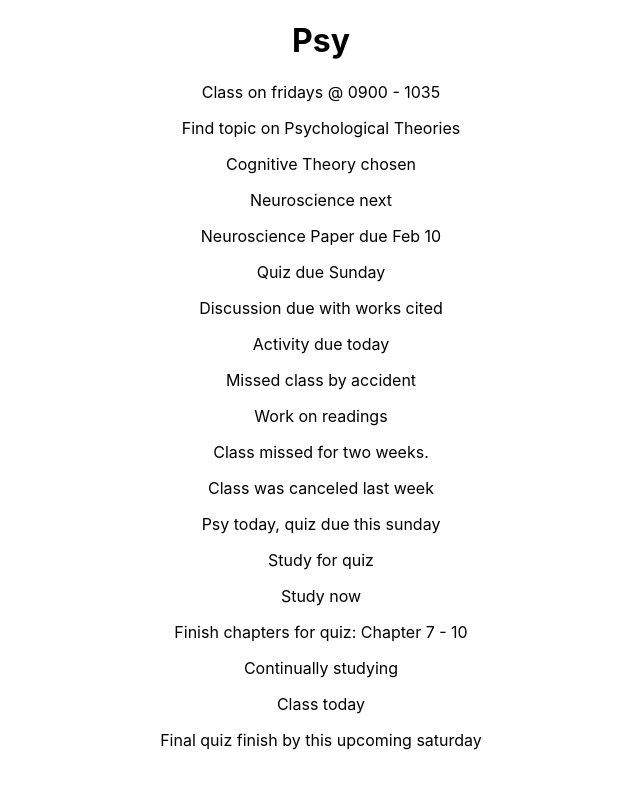
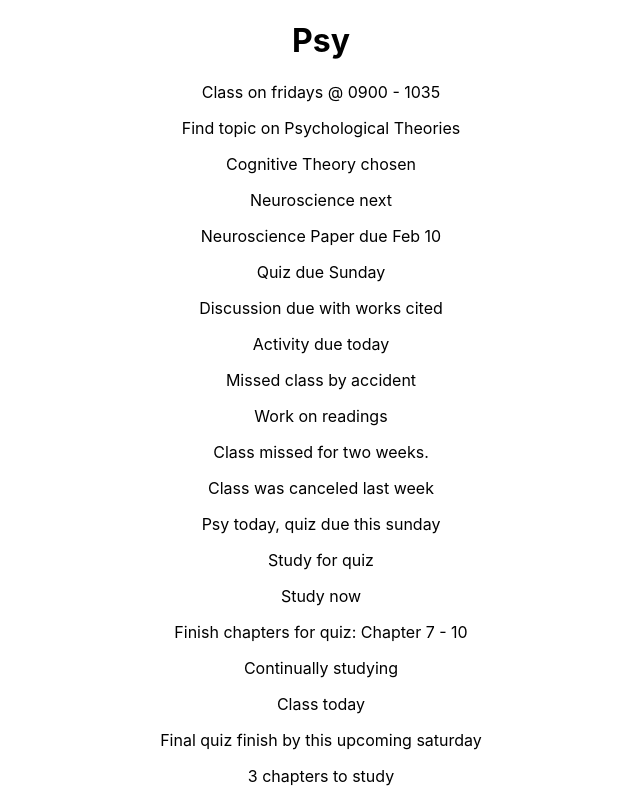
Before and after one commit to jsoomie/school-notebook, a React (Create React App) app: page /psy in a window 1280 px wide. Shown: the whole page, without its empty margins (319-959 px from the left). Built offline with nearby package versions, Linux system fonts and the light colour scheme.

Commit message:
chore: update psy

```diff
--- a/src/pages/Psy/Psy.tsx
+++ b/src/pages/Psy/Psy.tsx
@@ -23,6 +23,7 @@ export const Psy = () => {
       <p>Continually studying</p>
       <p>Class today</p>
       <p>Final quiz finish by this upcoming saturday</p>
+      <p>3 chapters to study</p>
     </div>
   );
 };
```
